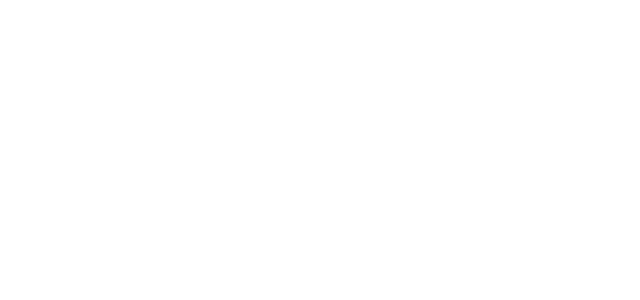
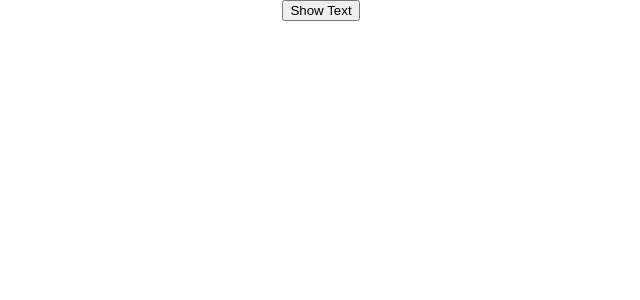
Before and after one commit to Sirajuddin135/react_practice, a React (Create React App) app: page / in a window 1280 px wide. Shown: the top 300 px of the page, without its empty margins (319-959 px from the left). Built offline with nearby package versions, Linux system fonts and the light colour scheme.

Commit message:
useEffect

```diff
--- a/src/App.js
+++ b/src/App.js
@@ -1,8 +1,6 @@
 import './App.css';
 import { useState } from 'react';
-// import { User } from './User';
-// import { Planet } from './Planets';
-import { Task } from './Task';
+import { Text } from './Text';
 
 function App() {
 
@@ -17,8 +15,19 @@
   //   </div >
   // );
 
+  const [showText, setShowText] = useState(false);
+
   return (
     <div className='App'>
+      <button
+        onClick={() =>
+          setShowText(!showText)
+        }
+      >
+        Show Text
+      </button>
+
+      {showText && <Text />}
     </div >
   )
 }
--- /dev/null
+++ b/src/Text.js
@@ -0,0 +1,21 @@
+import { useState, useEffect } from "react"
+
+export const Text = () => {
+    const [text, setText] = useState("");
+
+    useEffect(() => {
+        console.log("Component Mounted");
+
+        return () => console.log("Component Unmounted");
+    }, []);
+
+    return (
+        <div>
+            <input
+                onChange={(event) => setText(event.target.value)}
+            />
+
+            <h1>{text}</h1>
+        </div>
+    )
+}
--- a/src/index.js
+++ b/src/index.js
@@ -5,9 +5,9 @@
 
 const root = ReactDOM.createRoot(document.getElementById('root'));
 root.render(
-  <React.StrictMode>
-    <App />
-  </React.StrictMode>
+  // <React.StrictMode>
+  <App />
+  // </React.StrictMode>
 );
 
 // If you want to start measuring performance in your app, pass a function
```
